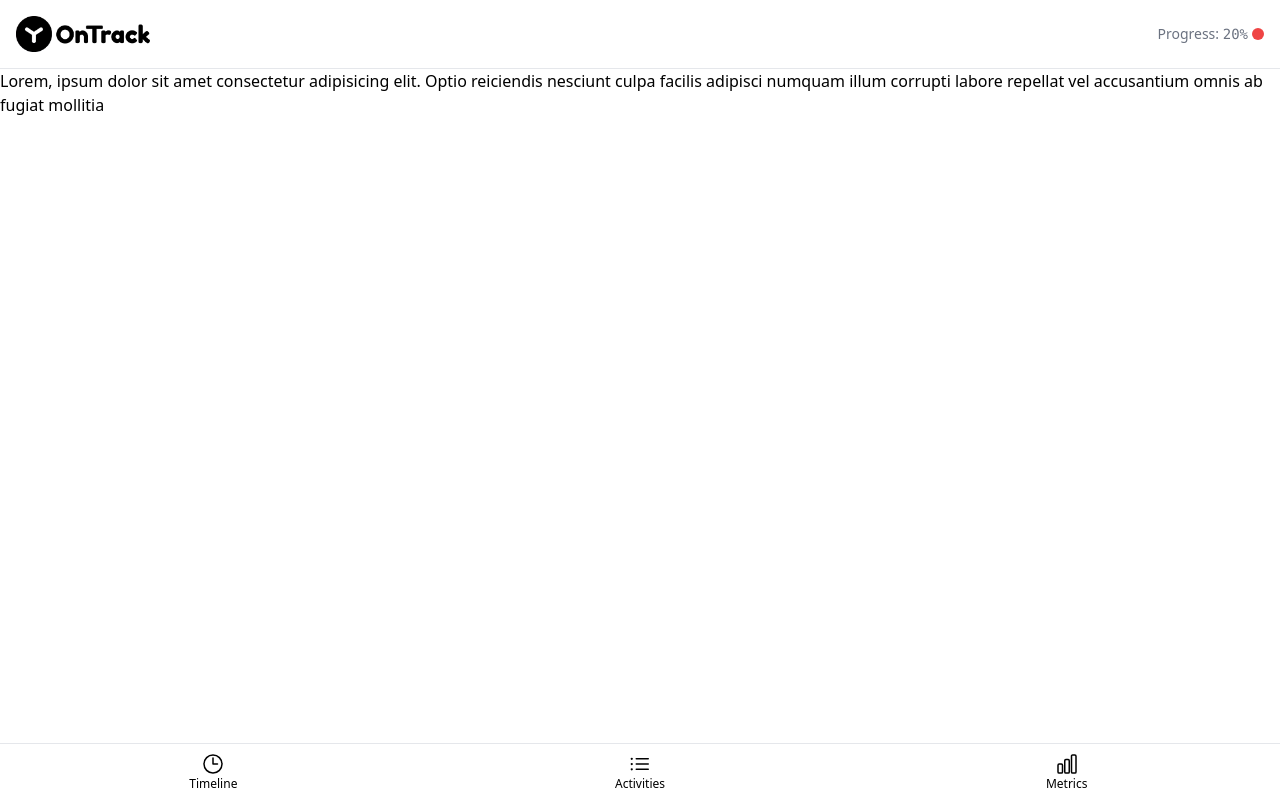
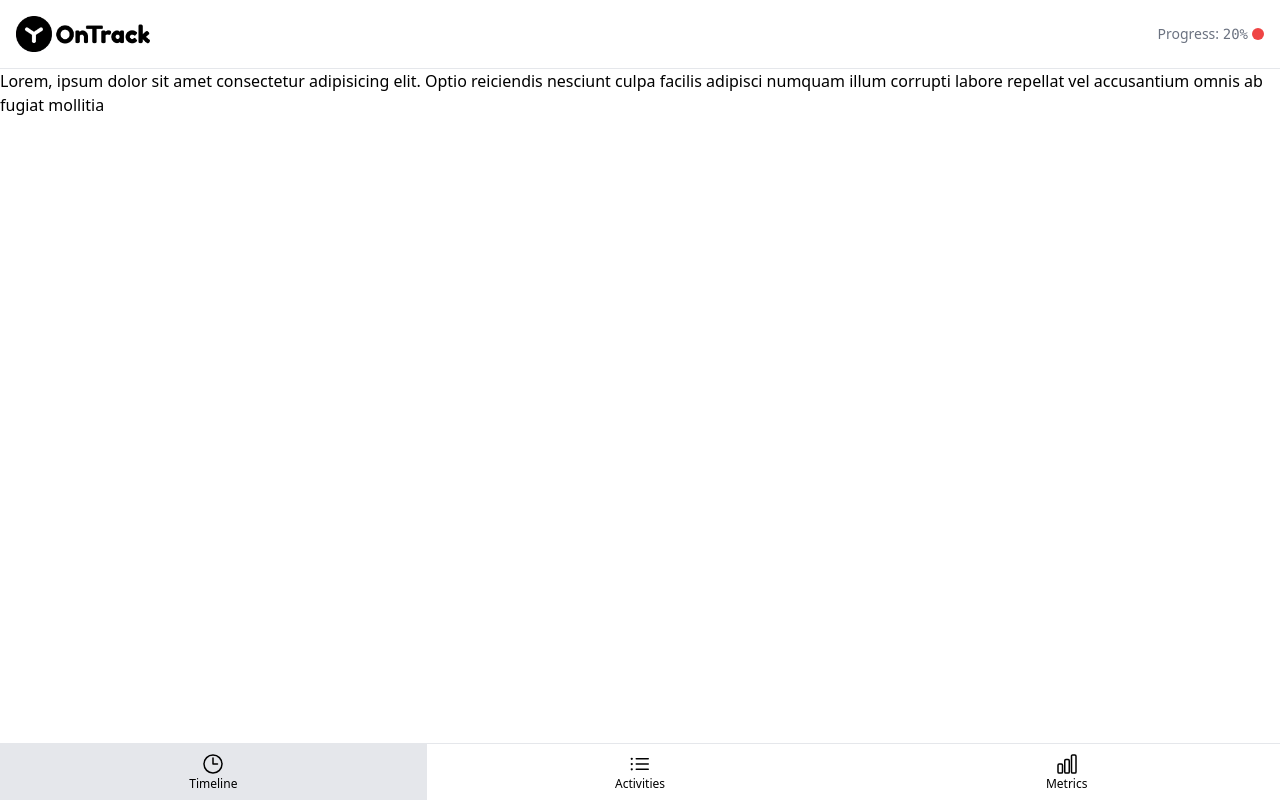
Before and after one commit to anlapaev/ontrack, a Vue app: page / in a window 1280 px wide. Built offline with nearby package versions, Linux system fonts and the light colour scheme.

Commit message:
9. Backlighting of the active menu item

```diff
--- a/src/components/NavItem.vue
+++ b/src/components/NavItem.vue
@@ -6,7 +6,7 @@ export default {
 
 <template>
     <li  class="flex-1">
-        <a  class="flex flex-col items-center p-2 text-xs capitalize">
+        <a v-bind="$attrs" class="flex flex-col items-center p-2 text-xs capitalize">
             <slot></slot>
         </a>
     </li>
--- a/src/components/TheNav.vue
+++ b/src/components/TheNav.vue
@@ -1,4 +1,5 @@
 <script setup>
+import { ref } from 'vue'
 import { ClockIcon, ListBulletIcon, ChartBarIcon } from '@heroicons/vue/24/outline'
 import NavItem from '@/components/NavItem.vue'
 
@@ -7,12 +8,20 @@ const navItems = {
     activities: ListBulletIcon,
     metrics: ChartBarIcon
 }
+
+const currentPage = ref('timeline')
 </script>
 
 <template>
     <nav class="sticky bottom-0 z-10 bg-white">
         <ul class="flex items-center justify-around border-t">
-            <NavItem v-for="(icon, page) in navItems" :key="page" :href="`#${page}`">
+            <NavItem
+                v-for="(icon, page) in navItems"
+                :key="page"
+                :href="`#${page}`"
+                :class="{ 'bg-gray-200 pointer-events-none': currentPage === page }"
+                v-on:click="currentPage = page"
+            >
                 <component :is="icon" class="h-6 w-6" /> {{ page }}
             </NavItem>
         </ul>
```
